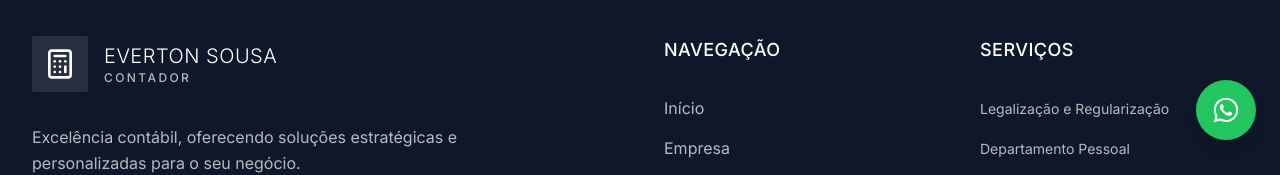
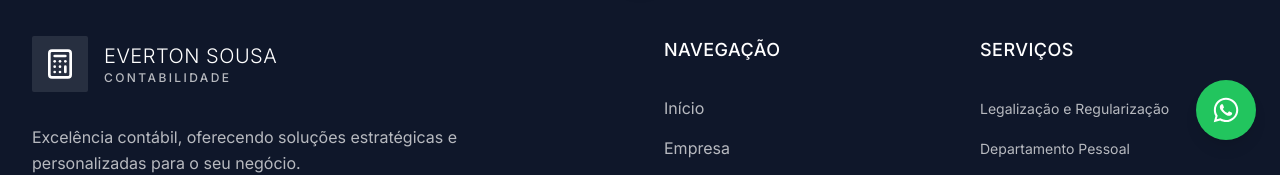
Before and after one commit to joaopedrolemos6/Everton-projeto, a React (Vite) app: page /login in a window 1280 px wide. Shown: the part 636-811 px from the top of the page. Built offline with nearby package versions, Linux system fonts and the light colour scheme; no server answers.

Commit message:
Update Footer.tsx

```diff
--- a/src/components/Footer.tsx
+++ b/src/components/Footer.tsx
@@ -40,7 +40,7 @@ const Footer = () => {
               <div>
                 <span className="text-xl font-light tracking-wide">EVERTON SOUSA</span>
                 <div className="text-xs font-medium tracking-[0.2em] uppercase text-white/70">
-                  CONTADOR
+                  CONTABILIDADE
                 </div>
               </div>
             </div>
```
